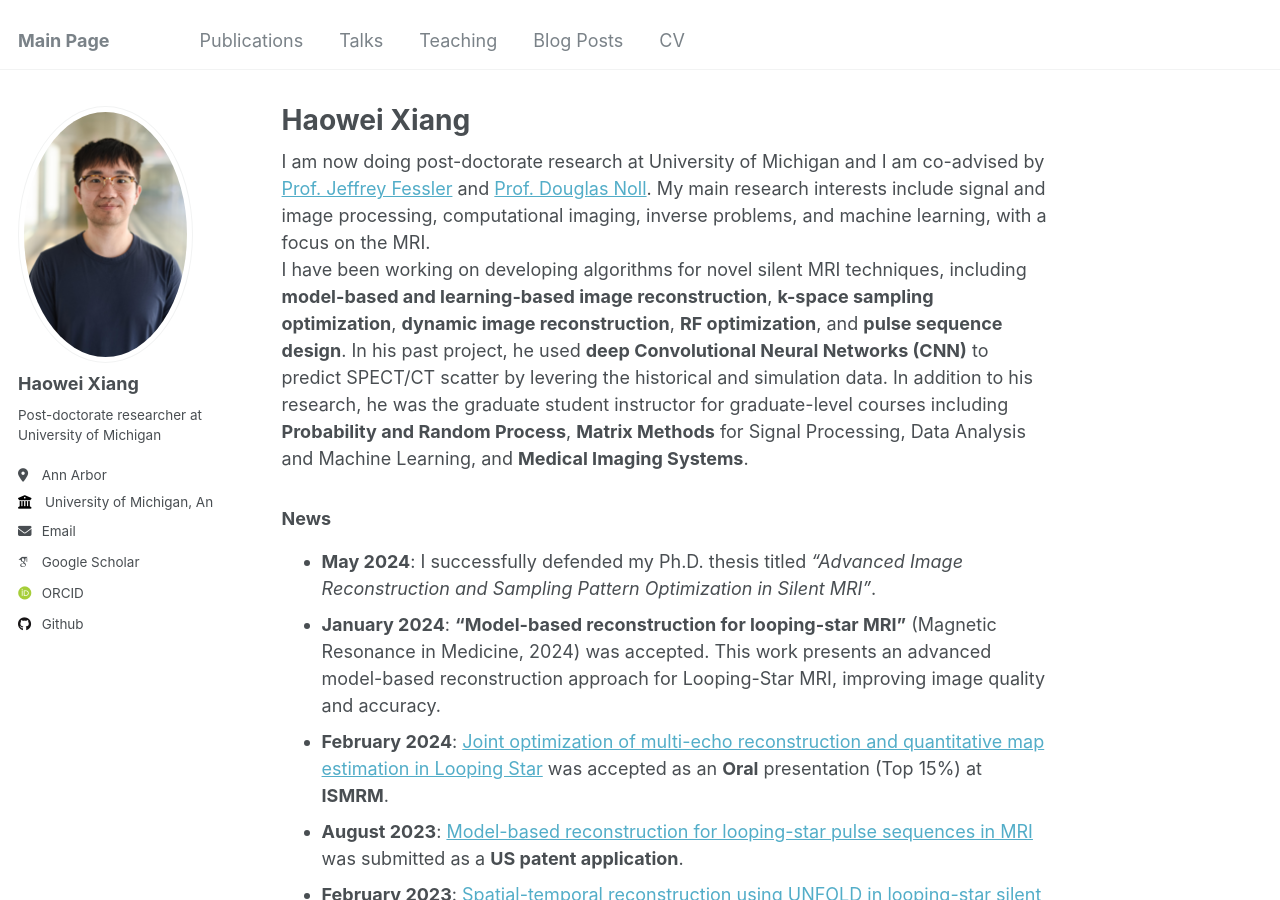
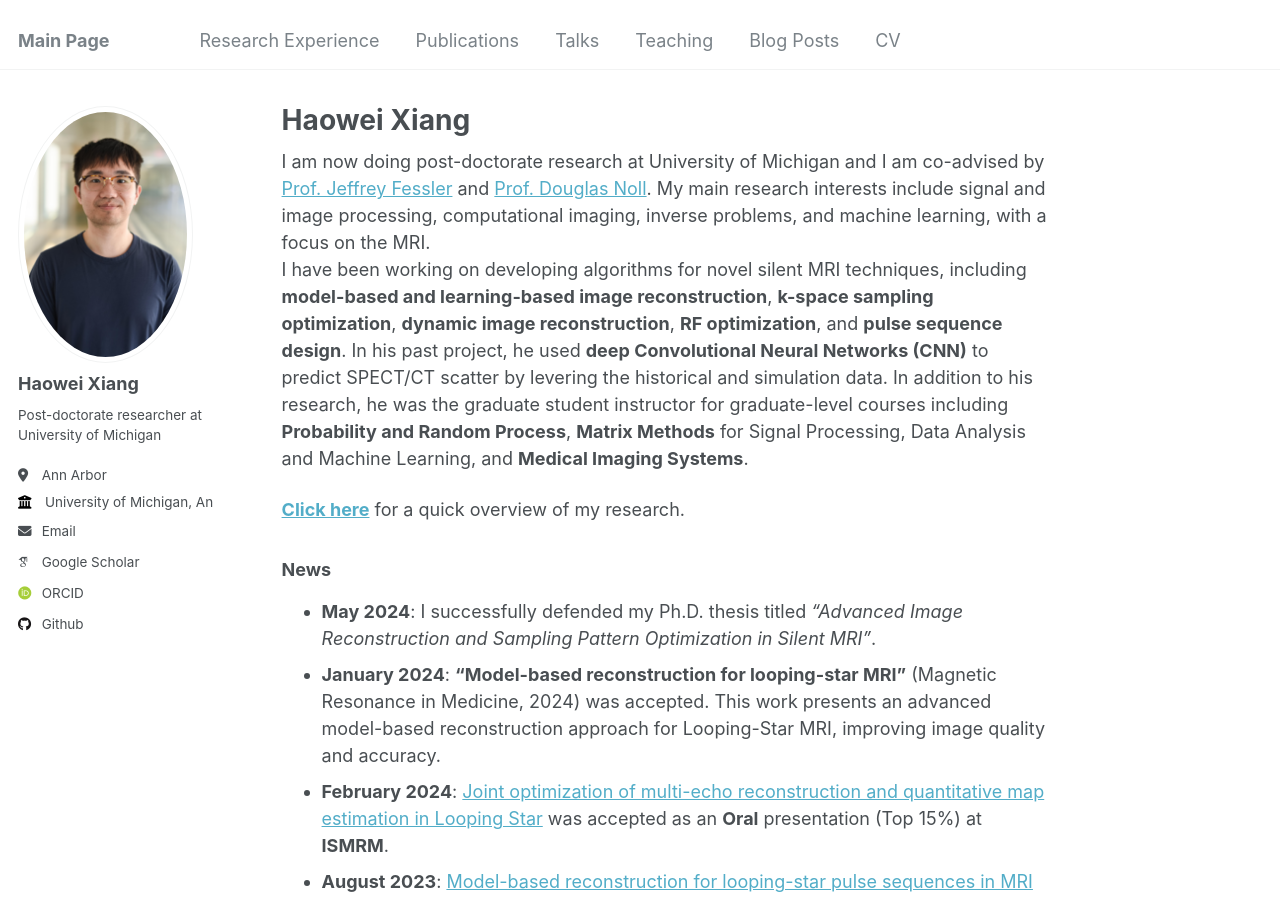
Before and after one commit to haoweix/haoweix.github.io, a Jekyll site: the page built from _pages/about.md, in a window 1280 px wide and 900 px high. Built offline with Jekyll 4.4.1, drawn with Linux system fonts in a browser that asks for light colours; some web fonts are replaced.

Commit message:
update research

```diff
--- a/_data/navigation.yml
+++ b/_data/navigation.yml
@@ -5,6 +5,9 @@
 # prevent it from being included in the site.
 
 main:
+  - title: "Research Experience"
+    url: /research/
+
   - title: "Publications"
     url: /publications/
 
--- a/_pages/about.md
+++ b/_pages/about.md
@@ -15,6 +15,8 @@ In his past project, he used  **deep Convolutional Neural Networks (CNN)**  to p
 In addition to his research, he was the graduate student instructor for graduate-level courses
 including **Probability and Random Process**, **Matrix Methods** for Signal Processing, Data Analysis and Machine Learning, and **Medical Imaging Systems**.
 
+[**Click here**](https://haoweix.github.io/research/) for a quick overview of my research.
+
 ### News
 - **May 2024**: I successfully defended my Ph.D. thesis titled *"Advanced Image Reconstruction and Sampling Pattern Optimization in Silent MRI"*.
 - **January 2024**: **"Model-based reconstruction for looping-star MRI"** (Magnetic Resonance in Medicine, 2024) was accepted. This work presents an advanced model-based reconstruction approach for Looping-Star MRI, improving image quality and accuracy.
```
